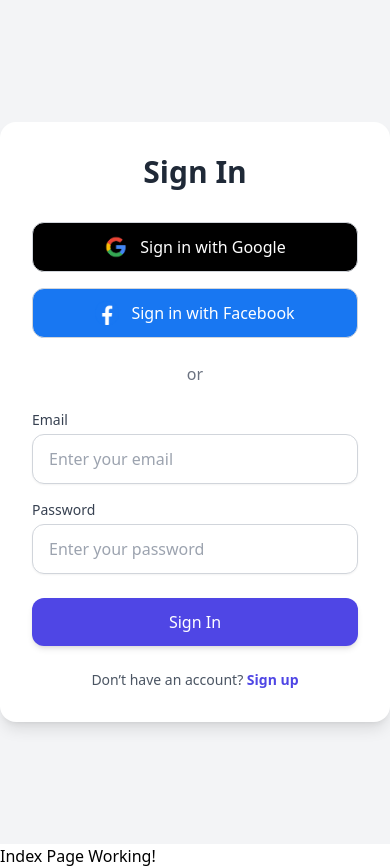
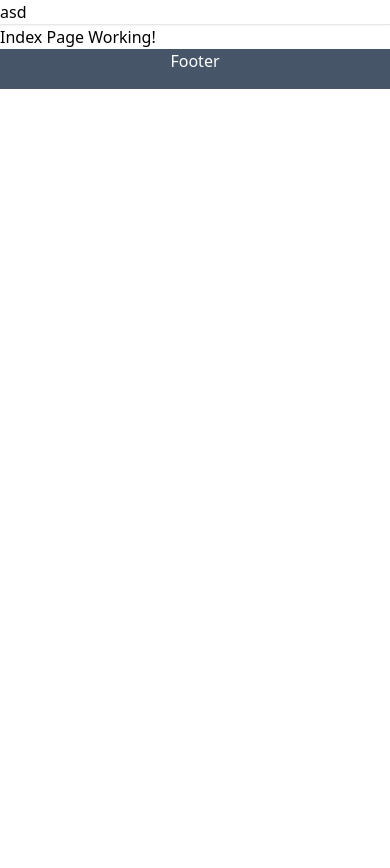
Before and after one commit to chithraka-kal/bettercore-fundraiser-web, a React (Create React App) app in the folder client/: page / in a window 390 px wide. After the commit the page ends 844 px from the top, so only its background shows below. Built offline with nearby package versions, Linux system fonts and the light colour scheme.

Commit message:
correction

```diff
--- a/client/src/App.js
+++ b/client/src/App.js
@@ -1,14 +1,15 @@
 import { Route, Routes } from "react-router-dom";
-import Login from "./Components/Auth/Login";
+import Login from "./Pages/Login";
 import IndexPage from "./Pages/IndexPage";
+import Layout from "./Components/Layout";
 function App() {
   return (
-    <>
-      <Login />
-      <Routes>
+    <Routes>
+      <Route path="/" element={<Layout />}>
         <Route index element={<IndexPage />} />
-      </Routes>
-    </>
+        <Route path="/login" element={<Login />} />
+      </Route>
+    </Routes>
   );
 }
 
--- /dev/null
+++ b/client/src/Components/Footer.js
@@ -0,0 +1,7 @@
+import React from "react";
+
+function Footer() {
+  return <div className="bg-slate-600 h-10 text-white text-center">Footer</div>;
+}
+
+export default Footer;
--- a/client/src/Components/Header.js
+++ b/client/src/Components/Header.js
@@ -1,11 +1,11 @@
-import React from 'react'
+import React from "react";
 
 function Header() {
   return (
-    <div>
-      Header
-    </div>
-  )
+    <nav class="bg-white border-b border-gray-200 shadow-sm">
+      asd
+    </nav>
+  );
 }
 
-export default Header
+export default Header;
--- /dev/null
+++ b/client/src/Components/Layout.js
@@ -0,0 +1,16 @@
+import React from "react";
+import Header from "./Header";
+import { Outlet } from "react-router-dom";
+import Footer from "./Footer";
+
+function Layout({}) {
+  return (
+    <main className="w-full flex flex-col">
+      <Header />
+      <Outlet />
+      <Footer />
+    </main>
+  );
+}
+
+export default Layout;
--- a/client/src/Components/Auth/Login.js
+++ b/client/src/Pages/Login.js
@@ -1,8 +1,8 @@
 import React, { useState } from "react";
 import { Link } from "react-router-dom";
-import facebookLogo from "../../assets/images/facebook.png";
-import googleLogo from "../../assets/images/google.png";
-import loginImage from "../../assets/images/loginImage.jpg";
+import facebookLogo from "../assets/images/facebook.png";
+import googleLogo from "../assets/images/google.png";
+import loginImage from "../assets/images/loginImage.jpg";
 
 const Login = () => {
   const [email, setEmail] = useState("");
--- a/client/src/assets/styles/global.css
+++ /dev/null
@@ -1,15 +0,0 @@
-@tailwind base;
-@tailwind components;
-@tailwind utilities;
-
-body {
-  @apply text-gray-800 bg-gray-100;
-}
-
-h2 {
-  @apply mb-4 text-2xl font-bold;
-}
-
-form {
-  @apply p-4 bg-white rounded-lg shadow-md;
-}
--- a/client/src/routes.js
+++ /dev/null
@@ -1,25 +0,0 @@
-import React from "react";
-import { Route, BrowserRouter as Router, Switch } from "react-router-dom";
-import Login from "./components/Auth/Login";
-import Register from "./components/Auth/Register";
-import Campaigns from "./pages/Campaigns";
-import Home from "./pages/Home";
-import NotFound from "./pages/NotFound";
-import Profile from "./pages/Profile";
-
-const Routes = () => {
-  return (
-    <Router>
-      <Switch>
-        <Route exact path="/" component={Home} />
-        <Route path="/campaigns" component={Campaigns} />
-        <Route path="/profile" component={Profile} />
-        <Route path="/login" component={Login} />
-        <Route path="/register" component={Register} />
-        <Route component={NotFound} />
-      </Switch>
-    </Router>
-  );
-};
-
-export default Routes;
```
Also changed, not shown: client/src/Components/NavComponent/index.html (deleted, +0 -47 lines), client/src/Pages/Home.js (deleted), client/src/Pages/Register.js (renamed from client/src/Components/Auth/Register.js), client/src/assets/logo.png (renamed from client/src/Components/NavComponent/logo.png), client/src/hooks/useAuth.js (deleted), client/src/hooks/useCampaign.js (deleted).
